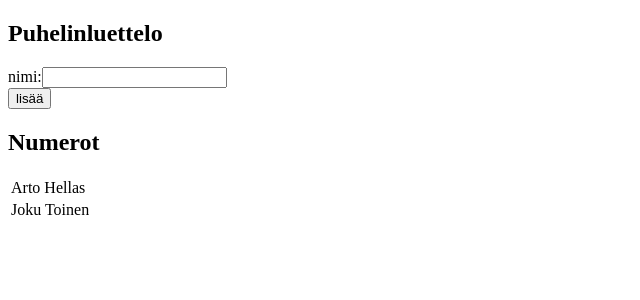
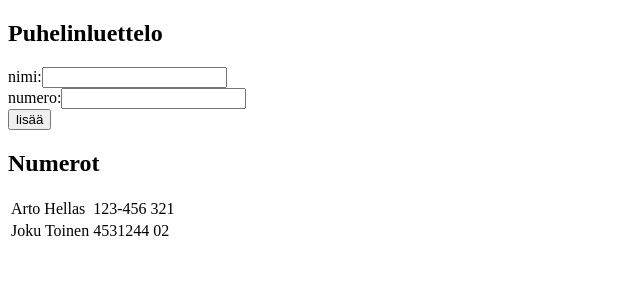
Before and after one commit to Tuomoes/osa2, a React (Create React App) app in the folder lomakkeet/: page / in a window 1280 px wide. Shown: the top 300 px of the page, without its empty margins (0-640 px from the left). Built offline with nearby package versions, Linux system fonts and the light colour scheme.

Commit message:
subtask 2.8 done

```diff
--- a/lomakkeet/src/App.js
+++ b/lomakkeet/src/App.js
@@ -6,17 +6,22 @@ const Persons = (props) => {
         <div>
             <table>
                 <tbody>
-                    {props.persons.map(person => <Person key={person.name} name={person.name}/>)}
+                    {props.persons.map(person =>
+                    <Person key={person.name}
+                    name={person.name}
+                    number={person.number}
+                    />)}
                 </tbody>
             </table>
         </div>
     )
 }
 
-const Person = ({name}) => {
+const Person = ({name, number}) => {
     return (
         <tr>
             <td>{name}</td>
+            <td>{number}</td>
         </tr>
     )
 }
@@ -26,10 +31,11 @@ class App extends React.Component {
     super(props)
     this.state = {
       persons: [
-        { name: 'Arto Hellas' },
-        { name: 'Joku Toinen'}
+        { name: 'Arto Hellas', number: '123-456 321' },
+        { name: 'Joku Toinen', number: '4531244 02'}
       ],
-      newName: ''
+      newName: '',
+      newNumber: ''
     }
   }
 
@@ -38,7 +44,8 @@ class App extends React.Component {
         console.log('nappi painettu')
 
         const personObject = {
-            name: this.state.newName
+            name: this.state.newName,
+            number: this.state.newNumber
         }
 
         //check if a record with the same name already exist
@@ -52,7 +59,8 @@ class App extends React.Component {
             //replace the old persons array with the updated version.
             this.setState({
                 persons: persons,
-                newName: ''
+                newName: '',
+                newNumber: ''
              })
         }
 
@@ -62,6 +70,11 @@ class App extends React.Component {
   handleNameChange = (event) => {
       console.log(event.target.value)
       this.setState({ newName: event.target.value })
+  }
+
+  handleNumberChange = (event) => {
+    console.log(event.target.value)
+    this.setState({ newNumber: event.target.value })
   }
 
   render() {
@@ -74,6 +87,14 @@ class App extends React.Component {
             <input
                 value={this.state.newName}
                 onChange={this.handleNameChange}
+            />
+
+          </div>
+          <div>
+            numero:
+            <input
+                value={this.state.newNumber}
+                onChange={this.handleNumberChange}
             />
           </div>
           <div>
```
